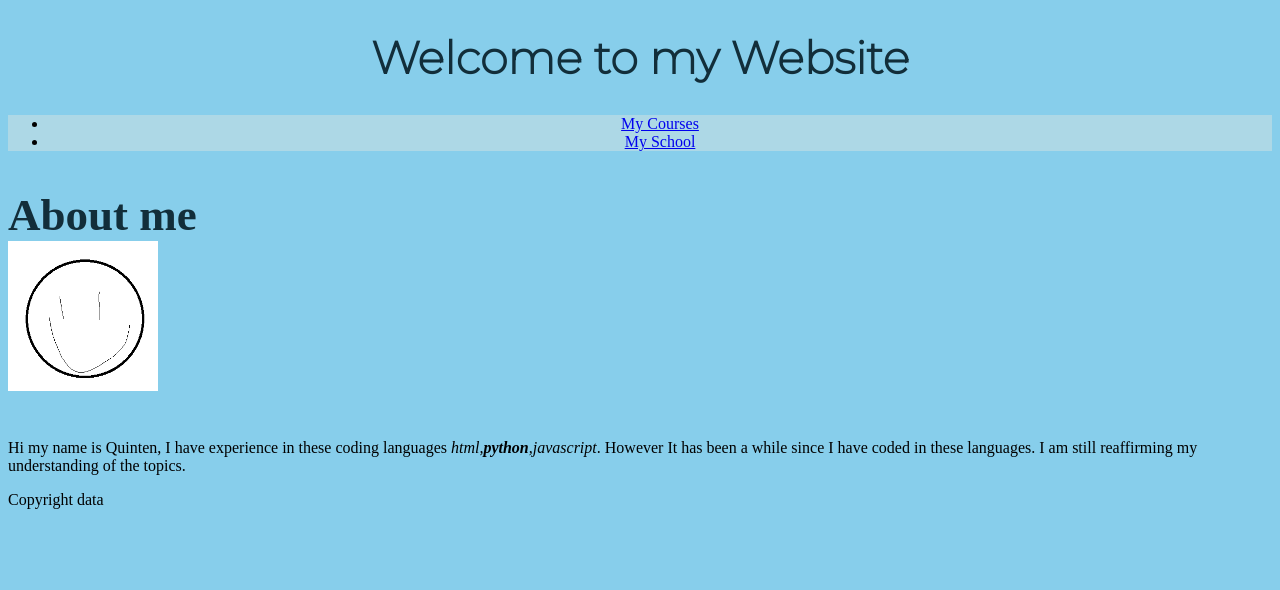
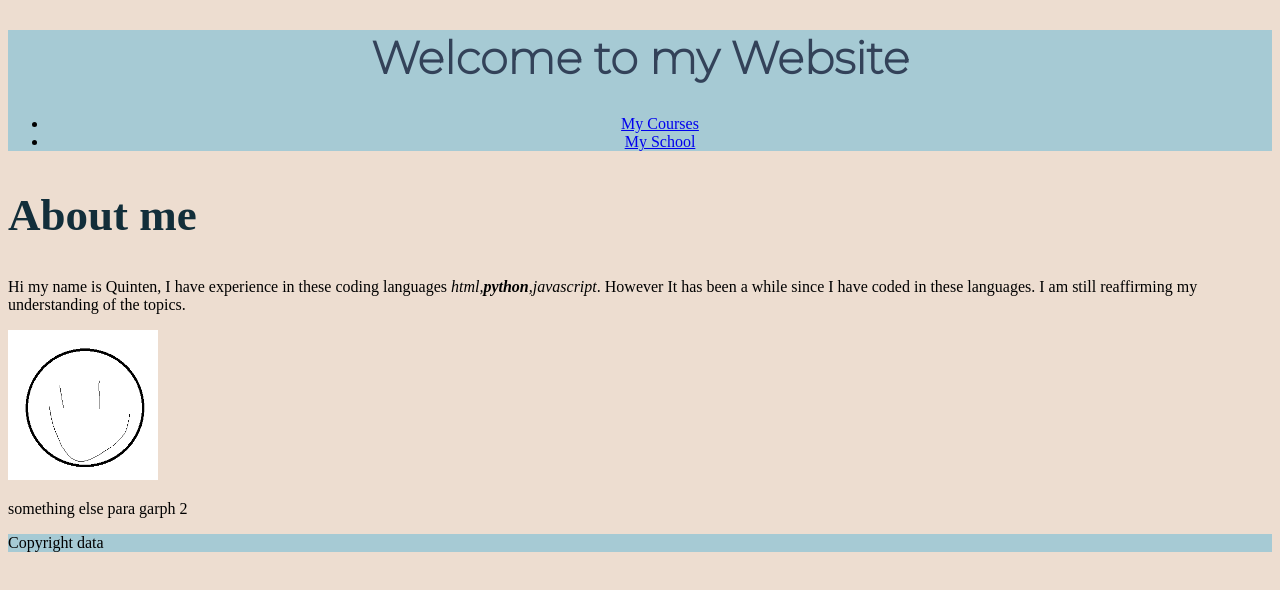
Before and after one commit to KagaSumi/Personal_Website, a plain HTML site: page index.html in a window 1280 px wide. Drawn offline with Linux system fonts and the light colour scheme.

Commit message:
changed colour scheme to fit the one provied

```diff
--- a/CSS/stylesheet.css
+++ b/CSS/stylesheet.css
@@ -1,24 +1,26 @@
 
 body {
-  background-color: #87ceeb;
+  background-color: #EDDDD0;
 }
-h1 {
-  color: #122E3A;
-  font-size: 45px;
+header{
+  background-color: #A6CAD4;
 }
 header h1{
   font-family: Montserrat,sans-serif;
   text-align: center;
+  color:#334259;
 }
-aside {
-  text-align: right;
+footer{
+  background-color: #A6CAD4}
+h1 {
+  color: #122E3A;
+  font-size: 45px;
 }
 section {
   text-align: left;
   color: black;
 }
 nav{
-  background-color: lightblue;
   text-align: center;
 }
   article {
--- a/index.html
+++ b/index.html
@@ -34,15 +34,7 @@
     </header>
     <main>
       <section>
-        <h1 id="aboutme">
-          About me<br />
-          <img
-            src="images/myimage.png"
-            width="150"
-            height="150"
-            alt="Portrait"
-          />
-        </h1>
+        <h1 id="aboutme">About me<br /></h1>
 
         <p>
           Hi my name is Quinten, I have experience in these coding languages
@@ -50,6 +42,15 @@
           a while since I have coded in these languages. I am still reaffirming
           my understanding of the topics.
         </p>
+        <div class="image">
+          <img
+            src="images/myimage.png"
+            width="150"
+            height="150"
+            alt="Portrait"
+          />
+        </div>
+        <p>something else para garph 2</p>
       </section>
     </main>
     <footer>
```
